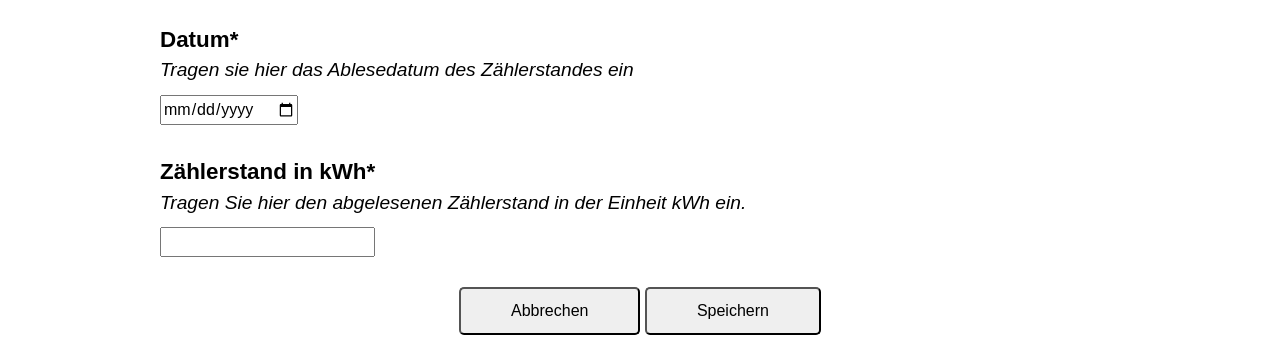
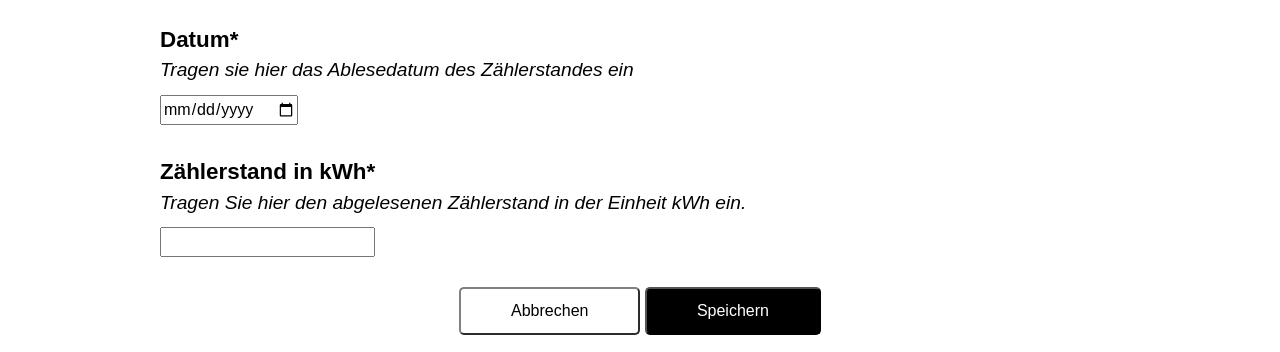
Before and after one commit to CoachAxxeT/baitando-dhbw-web-michaelF, a website: page erfassung.html in a window 1280 px wide. Shown: the part 203-555 px from the top of the page. Drawn offline with Linux system fonts and the light colour scheme.

Commit message:
2 files modified

```diff
--- a/css/erfassung.css
+++ b/css/erfassung.css
@@ -20,3 +20,16 @@ form div p {
 .button-position{
   text-align: center;
 }
+
+.button-cancel{
+  border-color: grey;
+  background-color: white;
+  color: black;
+}
+
+.button-safe{
+  border-color: black;
+  background-color: black;
+  color: white;
+
+}
--- a/erfassung.html
+++ b/erfassung.html
@@ -40,8 +40,8 @@
   </form>
 
   <div class="button-position">
-  <a href="verwaltung.html"><button>Abbrechen</button></a>
-  <a href="verwaltung.html"><button>Speichern</button></a>
+  <a href="verwaltung.html"><button class="button-cancel">Abbrechen</button></a>
+  <a href="verwaltung.html"><button class="button-safe">Speichern</button></a>
   </div>
 
 </main>
```
